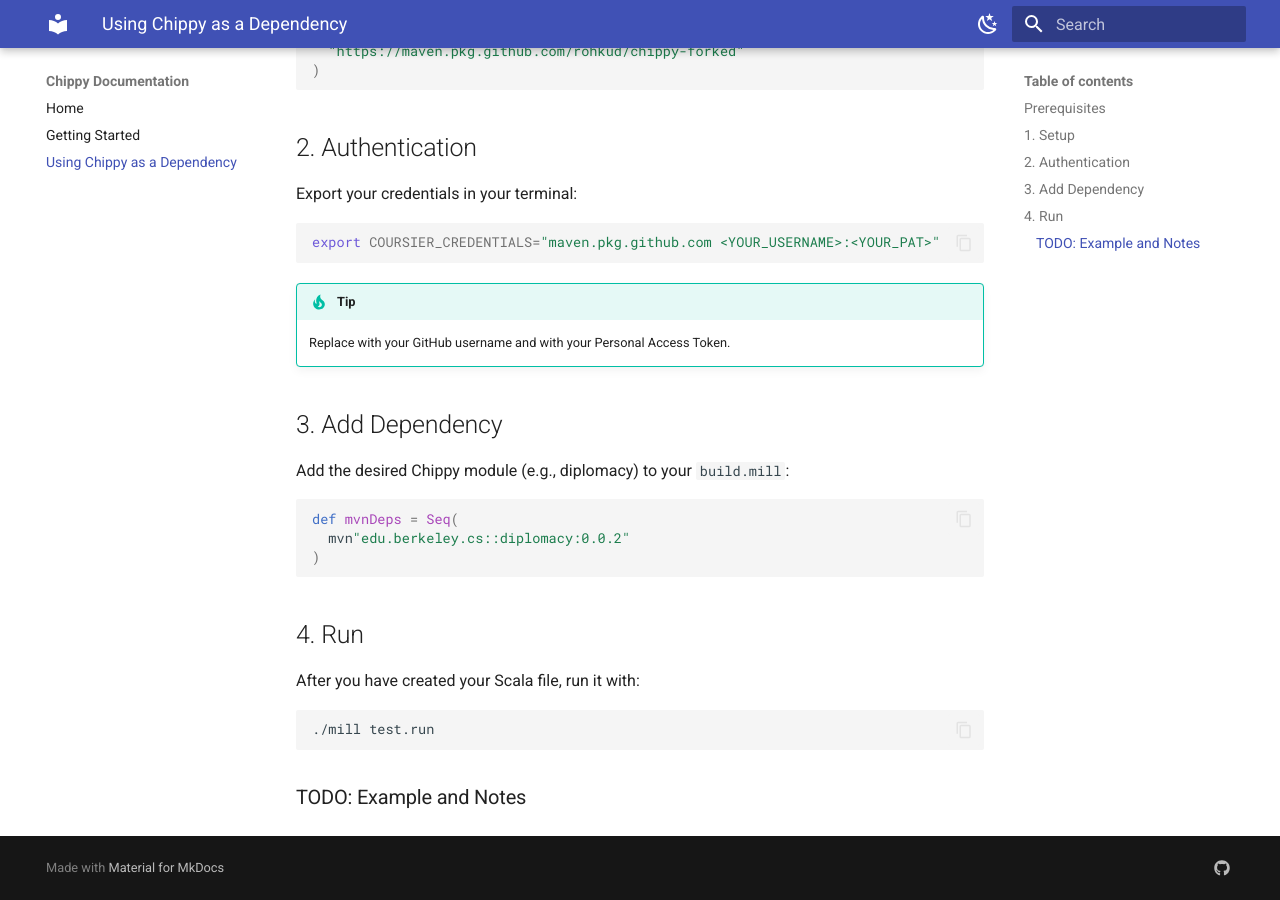
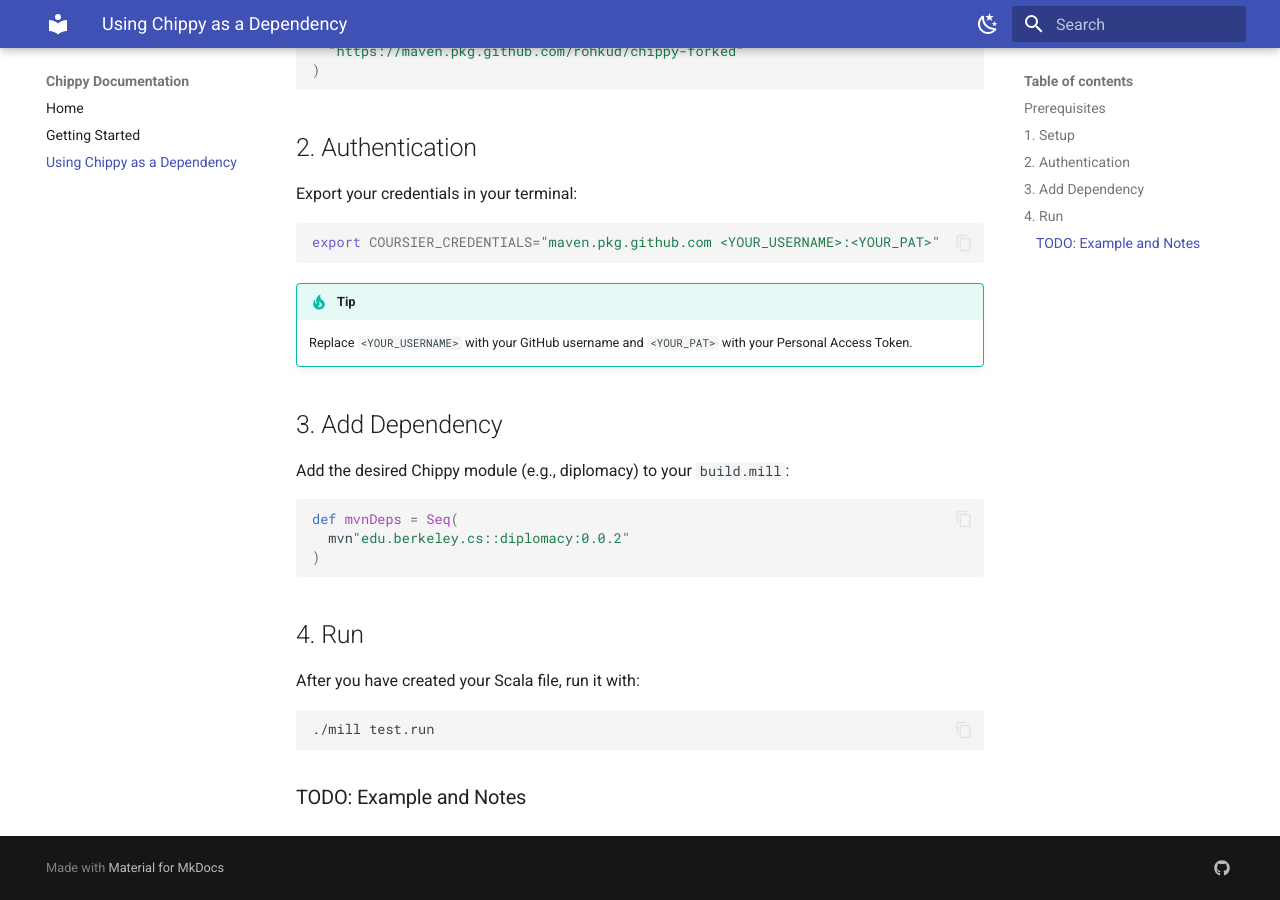
Before and after one commit to rohkud/chippy, an MkDocs documentation site: the page built from docs/using-packages.md, in a window 1280 px wide and 900 px high, scrolled down 546 px. Built offline with MkDocs 1.6.1 and Material for MkDocs 9.7.7, drawn with Linux system fonts in a browser that asks for light colours.

Commit message:
Fixed admonition treating <> as html rather than plaintext

````diff
--- a/docs/using-packages.md
+++ b/docs/using-packages.md
@@ -26,7 +26,7 @@ Export your credentials in your terminal:
 export COURSIER_CREDENTIALS="maven.pkg.github.com <YOUR_USERNAME>:<YOUR_PAT>"
 ```
 !!! tip
-    Replace <YOUR_USERNAME> with your GitHub username and <YOUR_PAT> with your Personal Access Token.
+    Replace `<YOUR_USERNAME>` with your GitHub username and `<YOUR_PAT>` with your Personal Access Token.
 
 ## 3. Add Dependency
 
````
